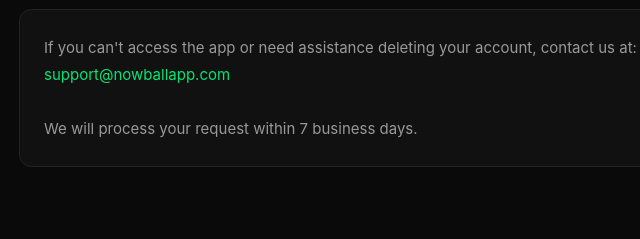
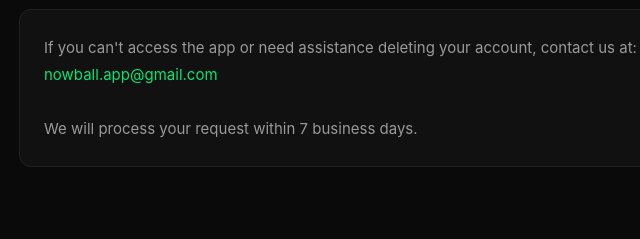
Before and after one commit to samdavisai97/nowball-site, a plain HTML site: page delete-account.html in a window 1280 px wide. Shown: the part 1007-1246 px from the top of the page, 265-905 px from the left. Drawn offline with Linux system fonts and the light colour scheme.

Commit message:
Add files via upload

```diff
--- a/delete-account.html
+++ b/delete-account.html
@@ -89,7 +89,7 @@
     <h2>Need Help?</h2>
     <div class="contact">
       <p>If you can't access the app or need assistance deleting your account, contact us at:<br/>
-      <a href="mailto:support@nowballapp.com">support@nowballapp.com</a><br/><br/>
+      <a href="mailto:nowball.app@gmail.com">nowball.app@gmail.com</a><br/><br/>
       We will process your request within 7 business days.</p>
     </div>
   </div>
```
